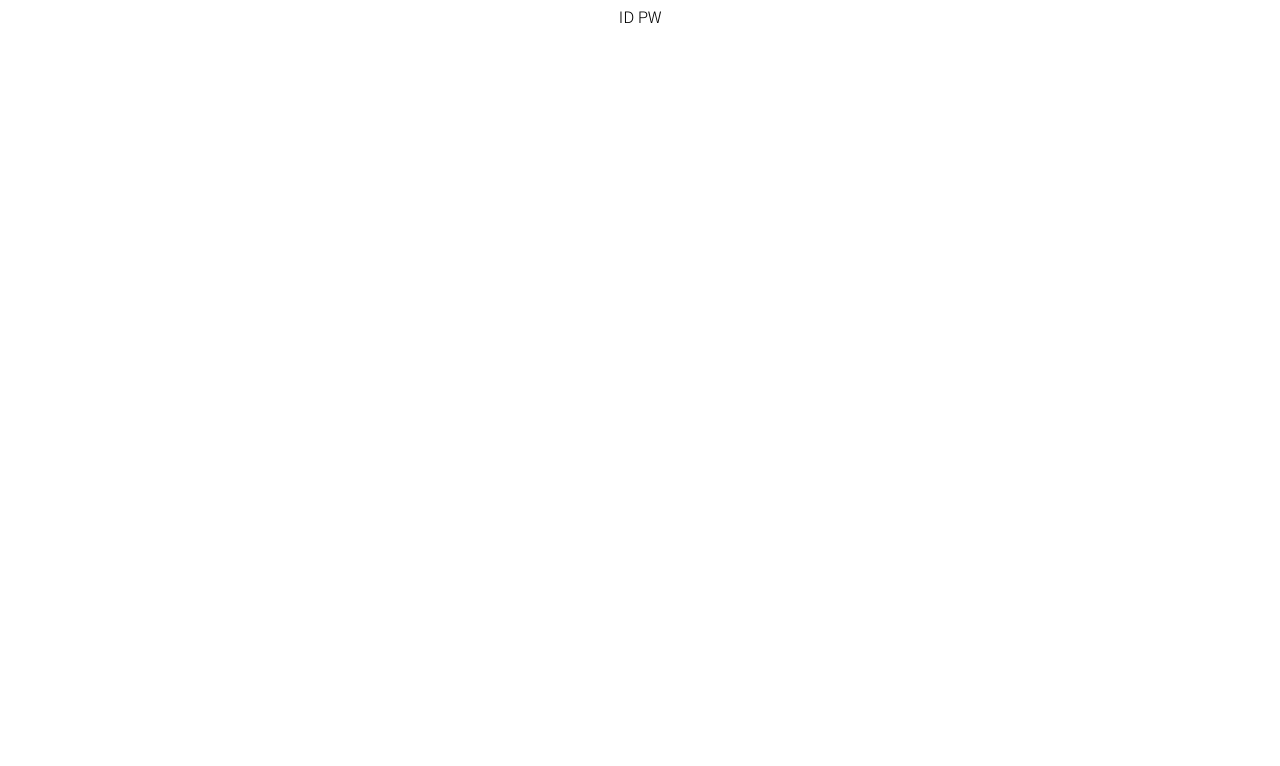
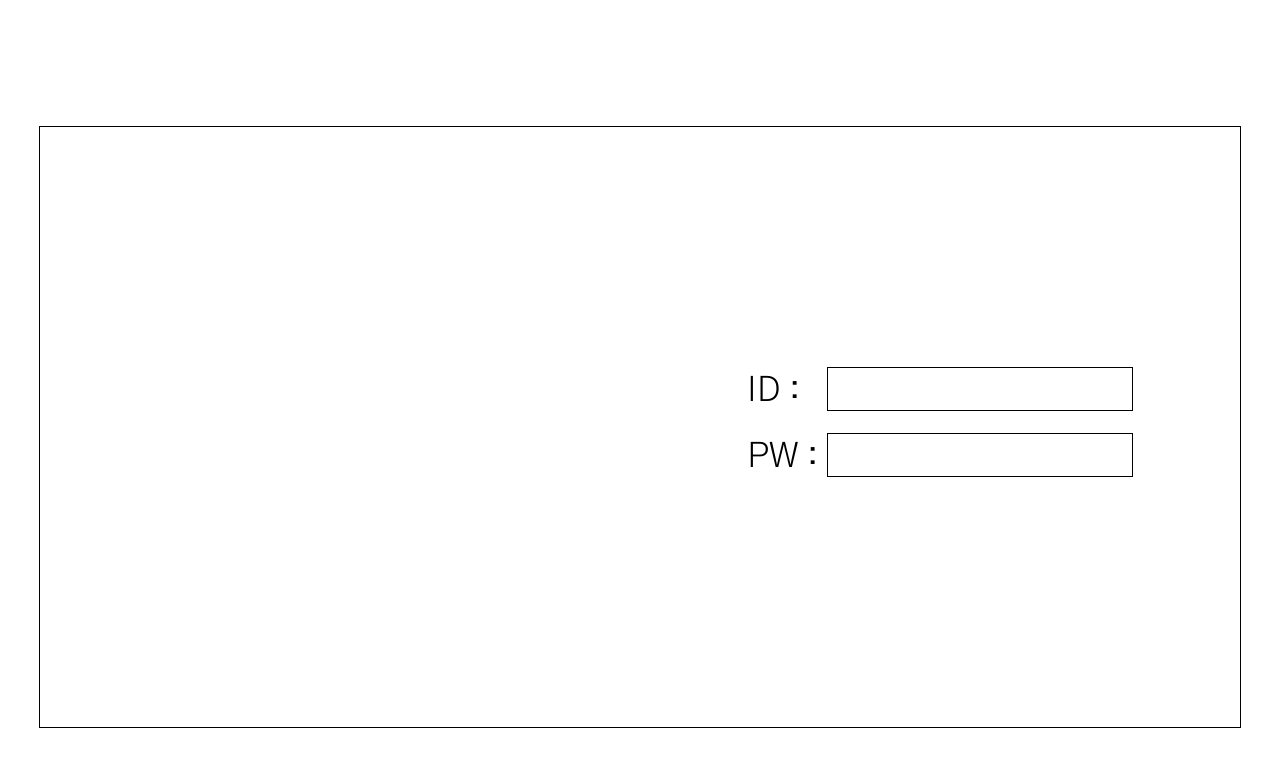
Before and after one commit to frost-secu/php_Project, a plain HTML site: page index.html in a window 1280 px wide. Drawn offline with Linux system fonts and the light colour scheme.

Commit message:
change_sung

```diff
--- a/css/style_login.css
+++ b/css/style_login.css
@@ -1,14 +1,41 @@
-.login-box
+.Login-box
 {
-	width: 450px;
-	height: 800px;
-	margin: auto;
-
-	outline: 1cm black;
+	border: 0.5px solid black;
+	margin-top: 10%;
+	width: 1200px;
+	height: 600px;
 }
 .account
 {
 	font-family: 'Gothic A1', sans-serif;
+	margin:20% 0 0 50%;
 	font-weight: 300;
+}
 
+#id
+{
+	font-size: 35px;
 }
+
+#pw
+{
+	font-size: 35px;
+}
+
+/* DO NOT TOUCH */
+#id_text
+{
+	margin-left: 18px;
+	border: 0.7px solid black;
+	width: 300px;
+	height: 40px;
+	font-size: 35px;
+}
+/* DO NOT TOUCH */
+#pw_text
+{
+	border: 0.7px solid black;
+	width: 300px;
+	height: 40px;
+	font-size: 35px;
+}
--- a/index.html
+++ b/index.html
@@ -12,18 +12,19 @@
 	<meta http-equiv="X-UA-Compatible" content="IE=edge">
 	<meta name="viewport" content="width=device-width, initial-scale=1.0">
 	<title>Login</title>
-	<link rel="stylesheet" href="/css/style.css">
+	<link rel="stylesheet" href="css/style.css">
 </head>
 <body>
 	<center>
-		<form action="php/login_act.php" method="post" name="form_submit" onsubmit="test()">
-			<div class="Login-box">
+		<div class="Login-box">
+			<form action="php/login_act.php" method="post" name="form_submit" onsubmit="test()">
 				<div class="account">
-					ID
-					PW
+					<span id="id">ID : <input type="text" name="id_input" id="id_text"> </span>
+					<br><br>
+					<span id="pw">PW : <input type="text" name="pw_input" id="pw_text"> </span>
 				</div>
-			</div>
-		</form>
+			</form>
+		</div>
 	</center>
 </body>
 </html>
```
